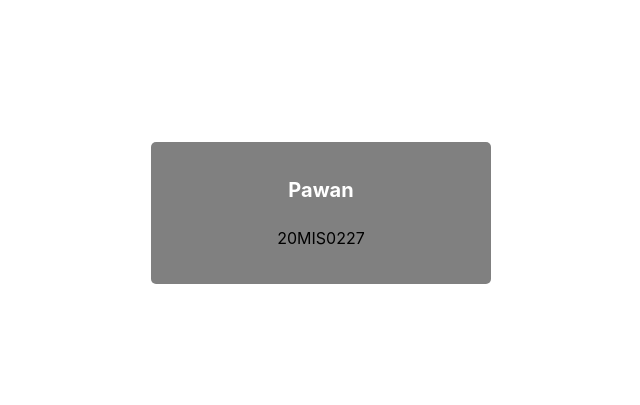
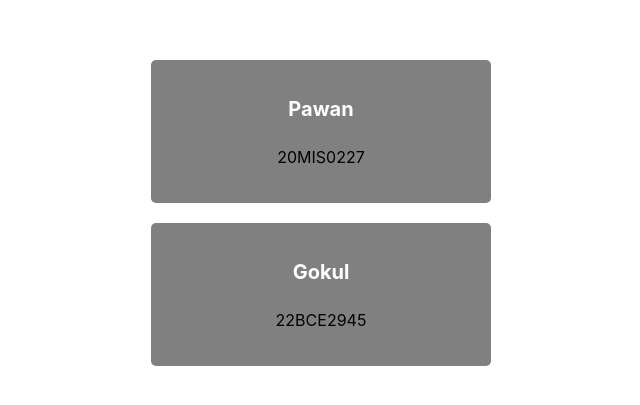
Before and after one commit to pawan895/PR-test, a React (Create React App) app: page / in a window 1280 px wide. Shown: the part 187-592 px from the top of the page, without its empty margins (319-959 px from the left). Built offline with nearby package versions, Linux system fonts and the light colour scheme.

Commit message:
Gokul added

```diff
--- a/src/App.js
+++ b/src/App.js
@@ -35,6 +35,7 @@ function App() {
       <div style={scrollViewStyle}>
         <div style={cardContainerStyle}>
           <Card name="Pawan" number="20MIS0227" />
+          <Card name="Gokul" number="22BCE2945" />
 
         </div>
       </div>
```
